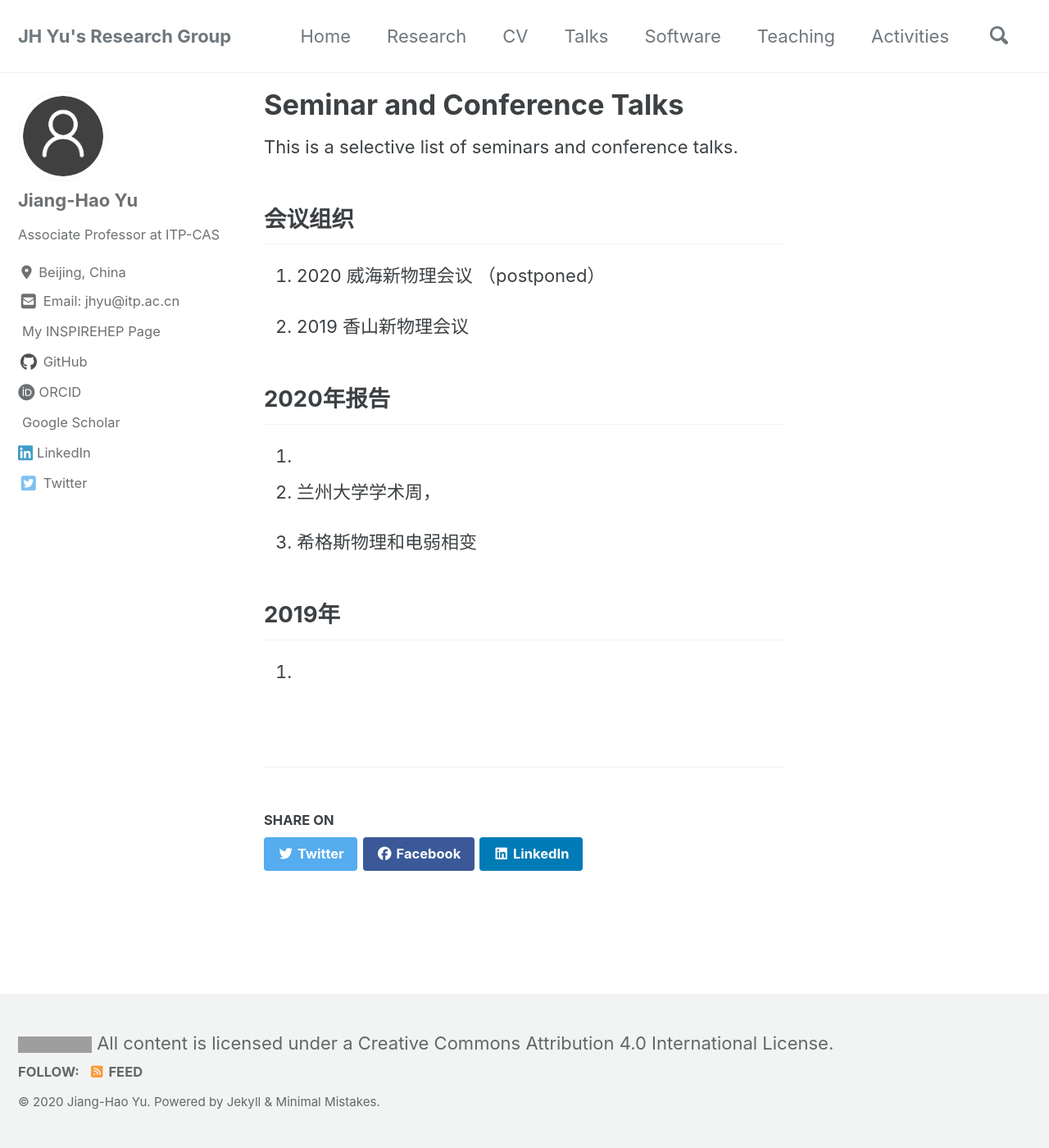
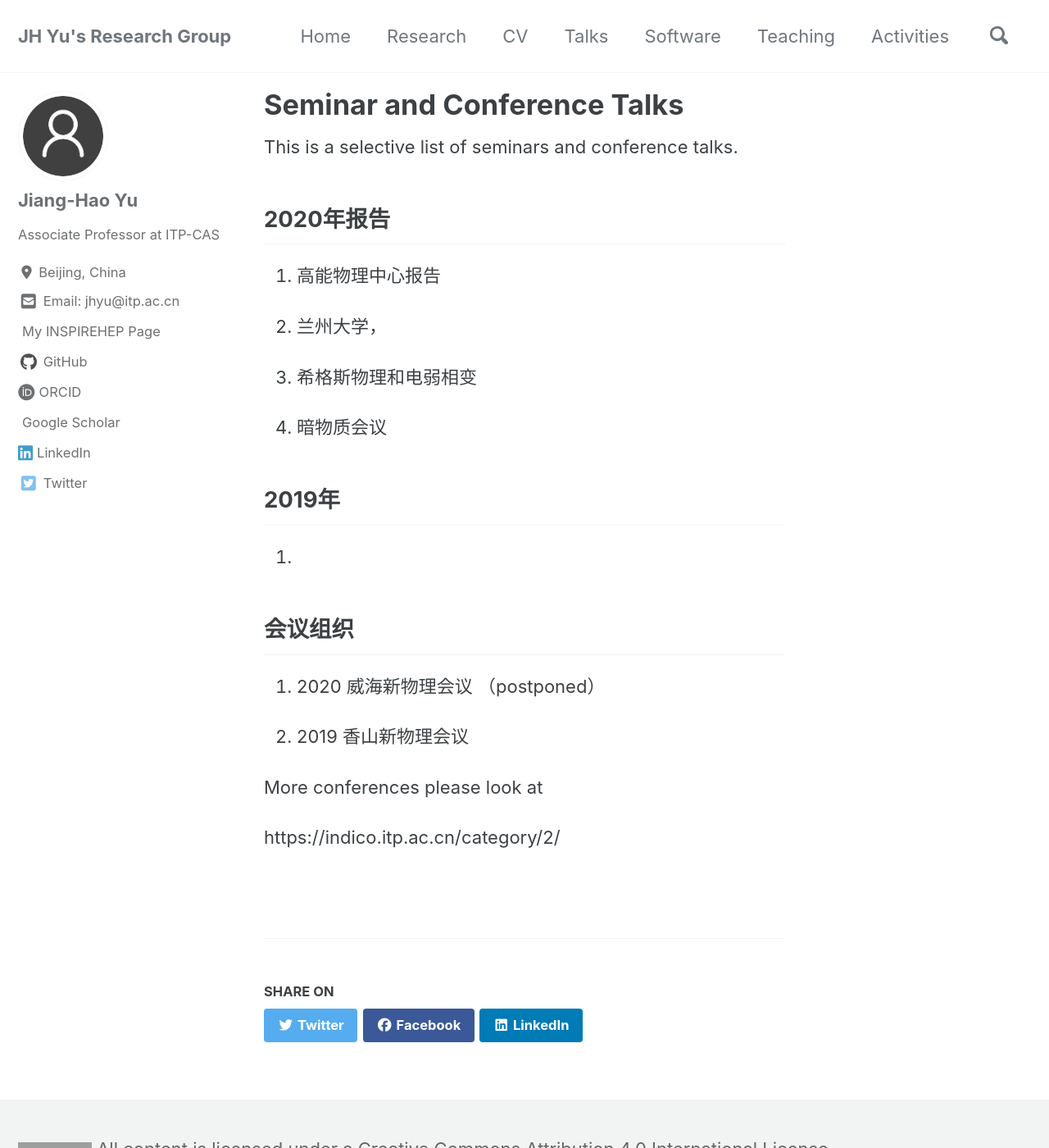
Before and after one commit to jhyu-itp/jhyu-itp.github.io, a Jekyll site: the page built from _pages/talks.md, in a window 1280 px wide and 1400 px high. Shown: the whole window at 82% size. Built offline with Jekyll 4.4.1, drawn with Linux system fonts in a browser that asks for light colours; cached includes are drawn as plain includes; nearby versions of some CDN libraries; a style sheet for code colours, icons or effects is not loaded; grey boxes are pictures that could not be loaded.

Commit message:
Update talks.md

```diff
--- a/_pages/talks.md
+++ b/_pages/talks.md
@@ -7,24 +7,32 @@ layout: talks
 
 This is a selective list of seminars and conference talks.
 
-## 会议组织
-
-1. 2020 威海新物理会议 （postponed）
-
-1. 2019 香山新物理会议
 
 
 
 ## 2020年报告
 
-1.
+1. 高能物理中心报告
 
-2. 兰州大学学术周，
+2. 兰州大学，
 
 3. 希格斯物理和电弱相变
+
+4. 暗物质会议
 
 
 
 ## 2019年
 
 1.
+
+
+## 会议组织
+
+1. 2020 威海新物理会议 （postponed）
+
+2. 2019 香山新物理会议
+
+More conferences please look at
+
+https://indico.itp.ac.cn/category/2/
```
